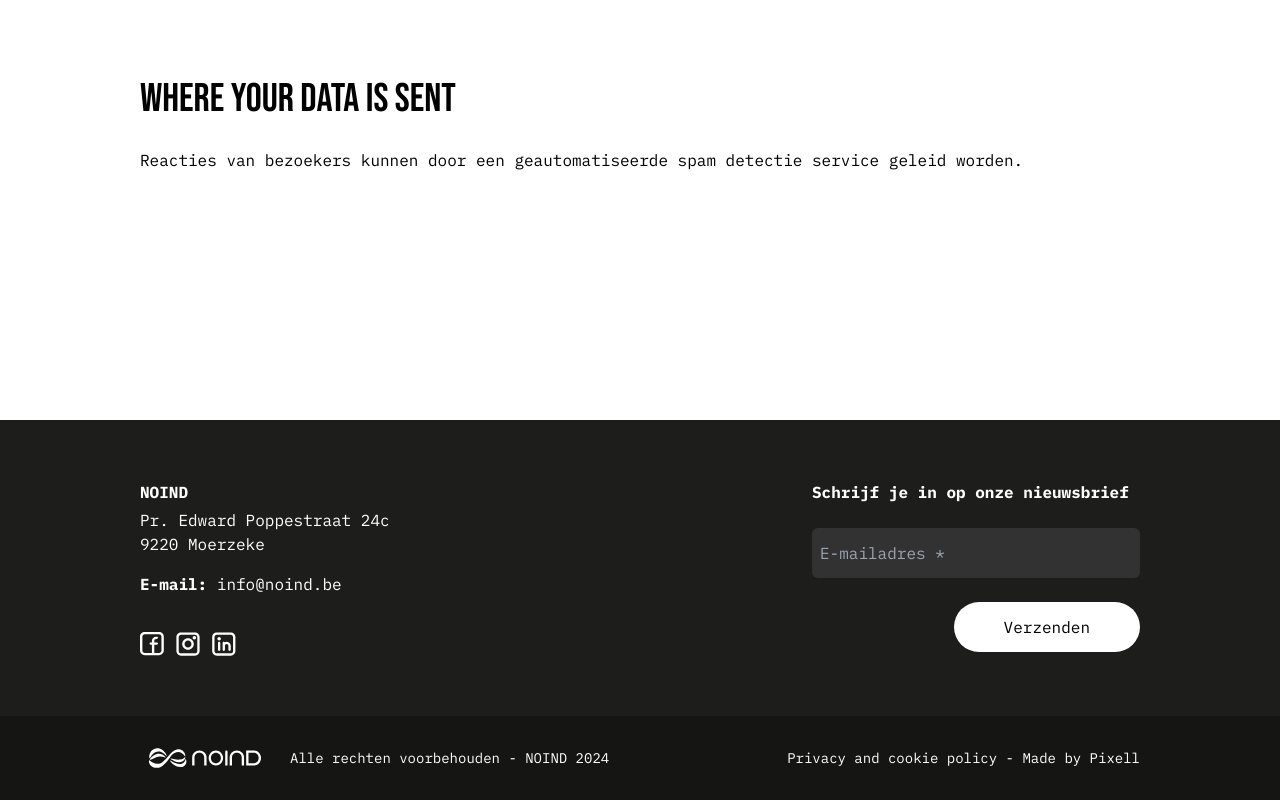
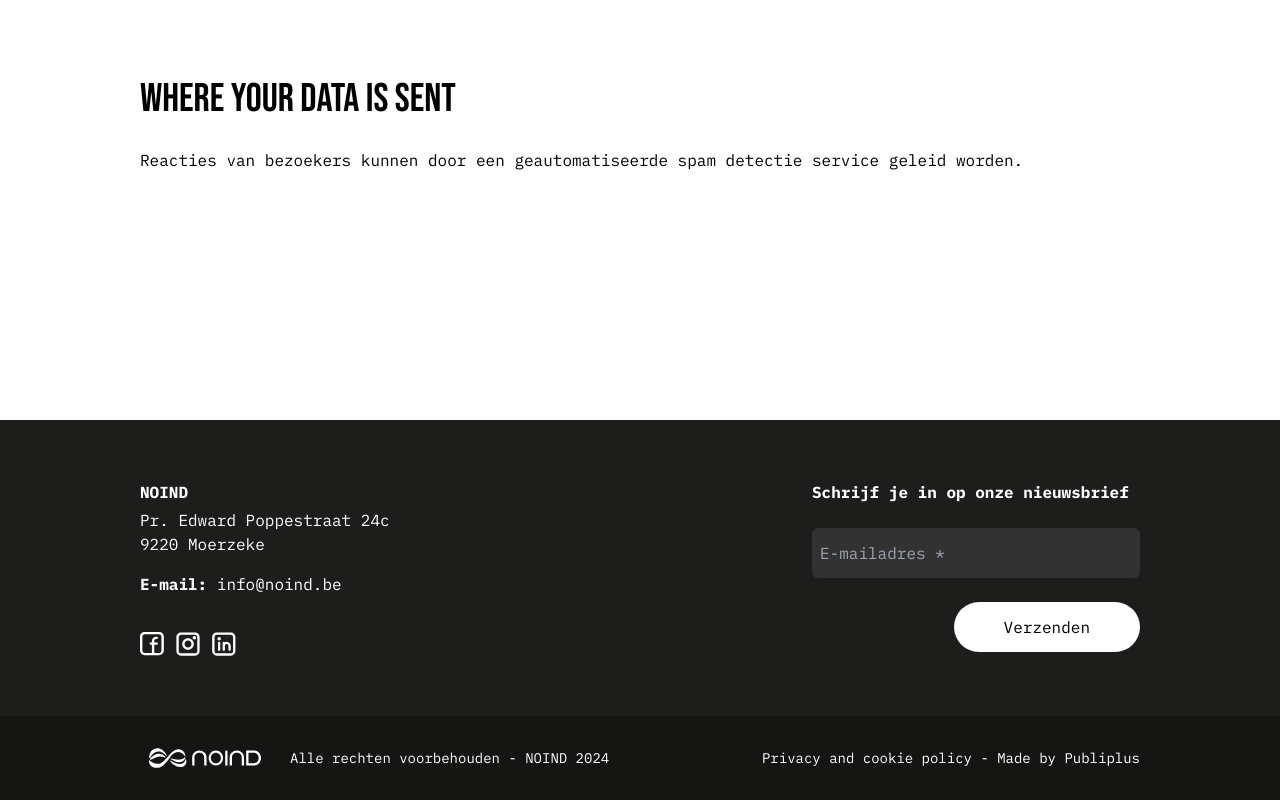
Before and after one commit to Vanhaelst/nextjs-NOIND, a Next.js app: page /policy in a window 1280 px wide. Shown: the part 3544-4344 px from the top of the page. Built offline with nearby package versions, Linux system fonts and the light colour scheme.

Commit message:
update madeBy

```diff
--- a/src/components/footer/bottom-bar.component.tsx
+++ b/src/components/footer/bottom-bar.component.tsx
@@ -22,8 +22,12 @@ export const BottomBar = () => {
             Privacy and cookie policy
           </Link>{" "}
           - Made by{" "}
-          <a href="http://www.pixell.be" target="_blank" className="hover:underline">
-            Pixell
+          <a
+            href="http://www.publiplus.be"
+            target="_blank"
+            className="hover:underline"
+          >
+            Publiplus
           </a>
         </p>
       </div>
```
